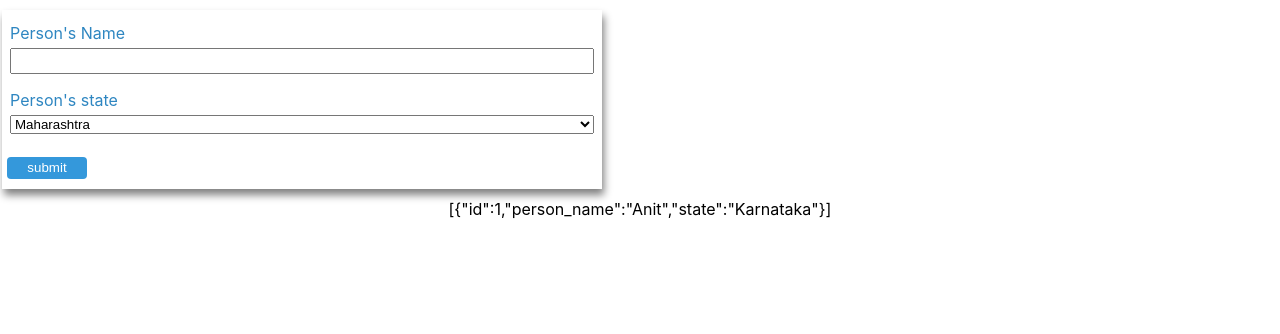
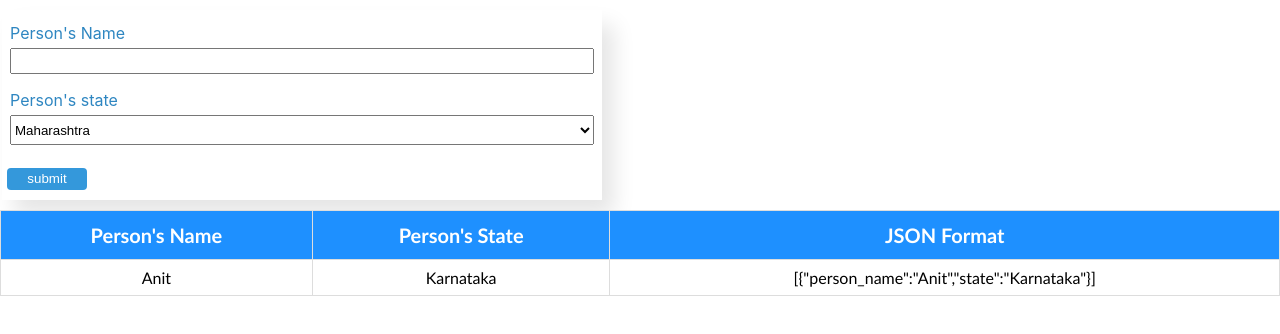
Before and after one commit to anitkumarsingh/flexi-component, a React (Create React App) app: page / in a window 1280 px wide. Shown: the top 334 px of the page. Built offline with nearby package versions, Linux system fonts and the light colour scheme.

Commit message:
some improvement

```diff
--- a/src/App.css
+++ b/src/App.css
@@ -30,3 +30,27 @@
     transform: rotate(360deg);
   }
 }
+#customers {
+  font-family: "Trebuchet MS", Arial, Helvetica, sans-serif;
+  border-collapse: collapse;
+  width: 100%;
+}
+
+#customers td, #customers th {
+  border: 1px solid #ddd;
+  padding: 8px;
+}
+
+#customers tr:nth-child(even){background-color: #f2f2f2;}
+
+#customers tr:hover {background-color: #ddd;}
+
+#customers th {
+  padding-top: 12px;
+  padding-bottom: 12px;
+  text-align: center;
+  background-color: dodgerblue;
+  color: white;
+  font-size: 20px;
+  font-weight: 900;
+}
--- a/src/App.js
+++ b/src/App.js
@@ -8,7 +8,7 @@ class App extends Component {
     super();
     this.state = {
       datas: [
-        {id: 1, person_name:"Anit",state:"Karnataka"}
+        {person_name:"Anit",state:"Karnataka"}
       ]
     }
   }
@@ -23,10 +23,25 @@ class App extends Component {
   }
   render() {
   //  console.log(Data);
+  let data = this.state.datas.map((d) => {
+    return (
+      <tr key={d.id}>
+          <td>{d.person_name}</td>
+          <td>{d.state}</td>
+          <td>{JSON.stringify(this.state.datas)}</td>
+      </tr>
+    );
+  });
     return (
       <div className="App">
        <Flexi onSubmit={(Data)=>this.onFlexiSubmit(Data)} title="Dynamic Form" config={Data}/>
-       {JSON.stringify(this.state.datas)}
+       <table id="customers">
+          <th>Person's Name</th>
+          <th>Person's State</th>
+          <th>JSON Format</th>
+
+          <tbody>{data}</tbody>
+        </table>
       </div>
     );
   }
--- a/src/Flexi.css
+++ b/src/Flexi.css
@@ -1,5 +1,6 @@
 .dynamic-form {
-    box-shadow: 2px 6px 8px grey;
+    box-shadow: 12px 15px 20px rgba(0, 0, 0, 0.1);
+   transition: 0.2s box-shadow ease-in-out, 0.2s background-color ease-in-out, 0.2s border-color ease-in-out;
     margin-bottom: 5px;
     padding-top: 5px;
     padding-bottom: 5px;
@@ -25,7 +26,8 @@
 
 .dynamic-form select{
     margin-top: 5px;
-    line-height: 1.5em;
+    line-height: 2.5em;
+    height: 30px;
 }
 
 .dynamic-form .form-group button{
@@ -51,7 +53,6 @@
 }
 .form-actions button {
     width: 80px;
-
     line-height: 1.5em;
     background-color: #3498DB;
     color: white;
```
